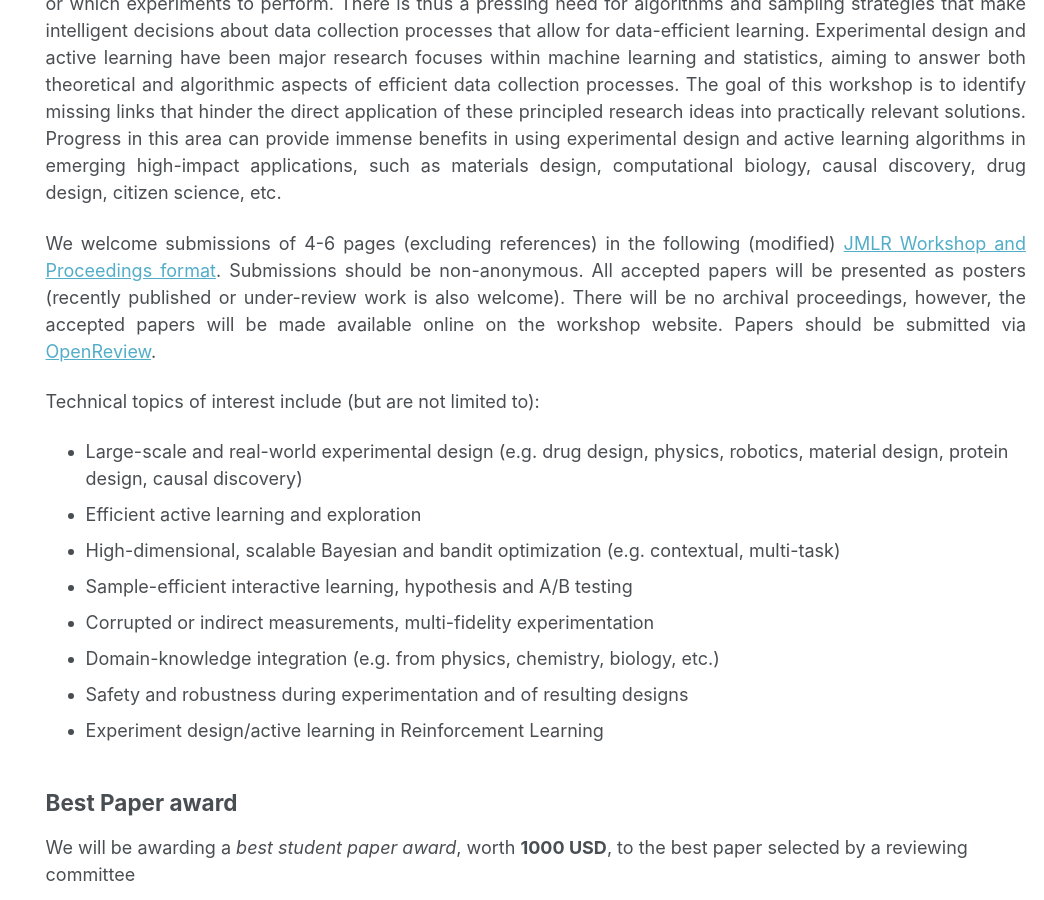
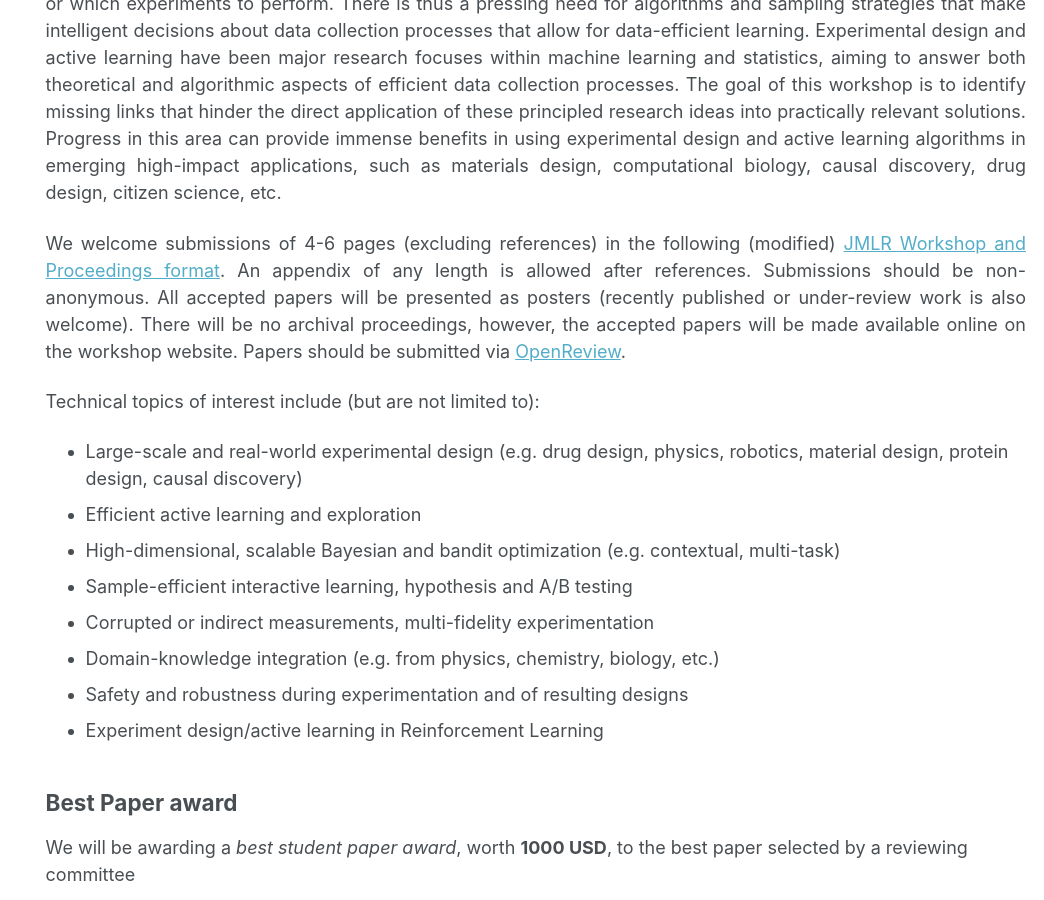
Before and after one commit to realworldml/icml2022, a Jekyll site: the page built from _pages/cfp.md, in a window 1280 px wide and 900 px high, scrolled down 570 px. Shown: the whole window, without its empty margins (236-1280 px from the left). Built offline with Jekyll 4.4.1, drawn with Linux system fonts in a browser that asks for light colours.

Commit message:
update cfp detail on appendix allowed

```diff
--- a/_pages/cfp.md
+++ b/_pages/cfp.md
@@ -22,7 +22,7 @@ The Call
 Whether in robotics, protein design, or physical sciences, one often faces decisions regarding which data to collect or which experiments to perform. There is thus a pressing need for algorithms and sampling strategies that make intelligent decisions about data collection processes that allow for data-efficient learning. Experimental design and active learning have been major research focuses within machine learning and statistics, aiming to answer both theoretical and algorithmic aspects of efficient data collection processes. The goal of this workshop is to identify missing links that hinder the direct application of these principled research ideas into practically relevant solutions. Progress in this area can provide immense benefits in using experimental design and active learning algorithms in emerging high-impact applications, such as materials design, computational biology, causal discovery, drug design, citizen science, etc.
 
 {: .text-justify}
-We welcome submissions of 4-6 pages (excluding references) in the following (modified) [JMLR Workshop and Proceedings format](/files/author-package.zip). Submissions should be non-anonymous. All accepted papers will be presented as posters (recently published or under-review work is also welcome). There will be no archival proceedings, however, the accepted papers will be made available online on the workshop website. Papers should be submitted via [OpenReview](https://openreview.net/group?id=ICML.cc/2022/Workshop/ReALML).
+We welcome submissions of 4-6 pages (excluding references) in the following (modified) [JMLR Workshop and Proceedings format](/files/author-package.zip). An appendix of any length is allowed after references. Submissions should be non-anonymous. All accepted papers will be presented as posters (recently published or under-review work is also welcome). There will be no archival proceedings, however, the accepted papers will be made available online on the workshop website. Papers should be submitted via [OpenReview](https://openreview.net/group?id=ICML.cc/2022/Workshop/ReALML).
 
 Technical topics of interest include (but are not limited to):
 - Large-scale and real-world experimental design
```
